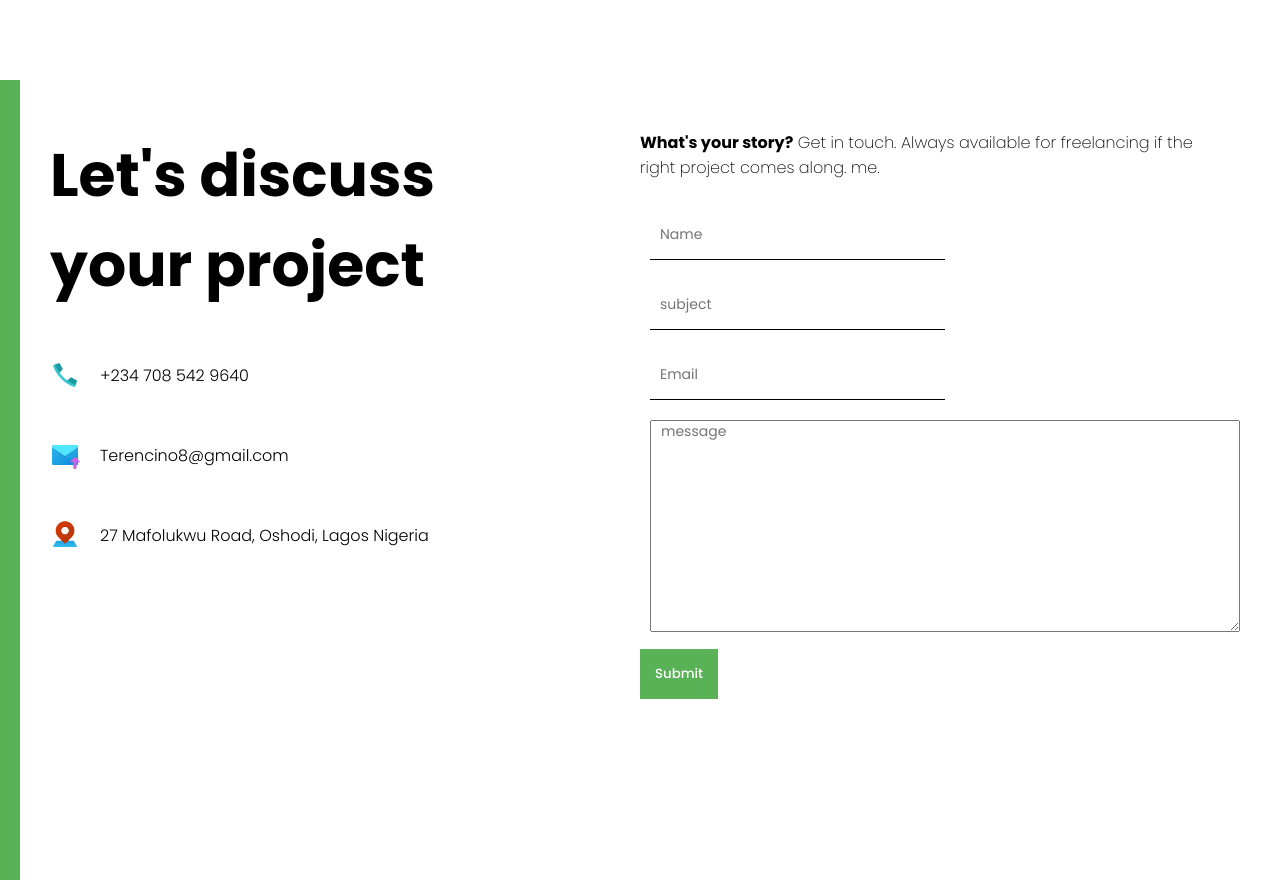
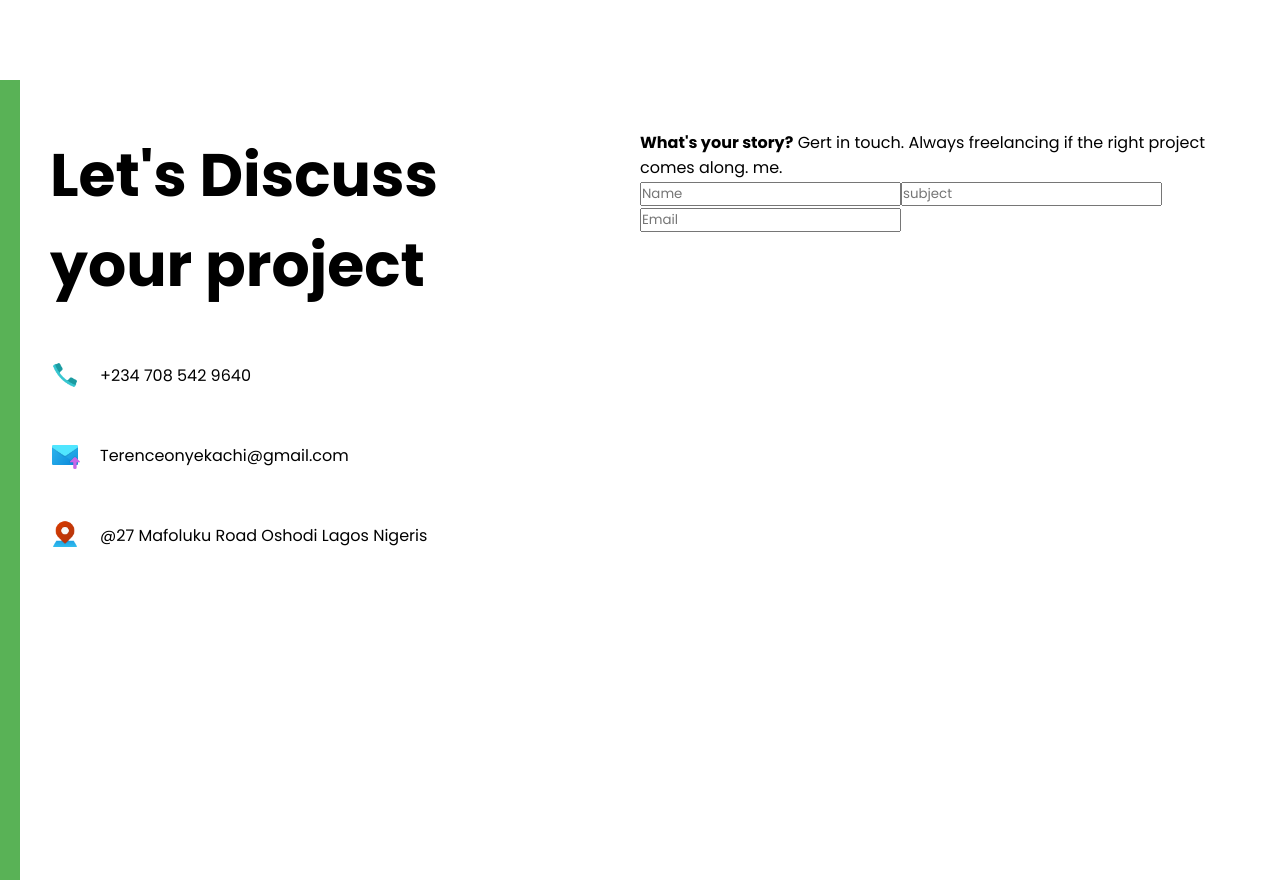
Before and after one commit to Terencino8/my-portfolio, a React (Create React App) app: page / in a window 1280 px wide. Shown: the part 1520-2400 px from the top of the page. Built offline with nearby package versions, Linux system fonts and the light colour scheme.

Commit message:
Just started the form for the mailing system

```diff
--- a/src/App.js
+++ b/src/App.js
@@ -9,7 +9,7 @@ function App() {
     <div>
      <Intro/>
      <About/>
-      <Contact/>
+     <Contact/>
     </div>
   );
 }
--- a/src/components/contact/Contact.jsx
+++ b/src/components/contact/Contact.jsx
@@ -1,71 +1,57 @@
-import "./contact.css"
+import React from 'react'
+import "./Contact.css"
 import Phone from "../../img/Phone.png"
 import Email from "../../img/Mail.png"
 import Address from "../../img/Address.png"
-import { useRef } from "react";
-import emailjs from '@emailjs/browser';
 
 const Contact = () => {
-    const formRef = useRef();
-
-
-    // link mail to recive messages frm site
-    const handleSubmit =  (e)=>{
-        e.preventDefault();
-        emailjs.sendForm('service_1uxj46c', 'template_rh2umfx', formRef.current, 'bvnhNbclyb8Ka9L3c')
-        .then((result) => {
-            console.log(result.text);
-        }, (error) => {
-            console.log(error.text);
-        });
-
-    }
   return (
     <div className='c'>
         <div className="c-bg"></div>
         <div className="c-wrapper">
             <div className="c-left">
-                <h1 className="c-title">Let's discuss your project</h1>
+                <h1 className="c-title">Let's Discuss your project</h1>
                 <div className="c-info">
                     <div className="c-info-item">
+                        {/* Phone Icone */}
                         <img
                         src={Phone}
                         alt=""
-                            className="c-icon"
-                        />
+                        className="c-icon" />
                         +234 708 542 9640
                     </div>
 
                     <div className="c-info-item">
+                        {/* Mail Icon */}
                         <img
                         src={Email}
                         alt=""
-                            className="c-icon"
-                        />
-                        Terencino8@gmail.com
+                        className="c-icon" />
+                        Terenceonyekachi@gmail.com
                     </div>
 
                     <div className="c-info-item">
+                        {/* Address Icon */}
                         <img
                         src={Address}
                         alt=""
-                            className="c-icon"
-                        />
-                       27 Mafolukwu Road, Oshodi, Lagos Nigeria
+                        className="c-icon" />
+                        @27 Mafoluku Road Oshodi Lagos Nigeris
                     </div>
+
                 </div>
             </div>
             <div className="c-right">
-                <div className="c-desc">
-                    <b>What's your story?</b> Get in touch. Always available for freelancing
-                    if the right project comes along. me.
-                </div>
-                <form ref={formRef} onSubmit={handleSubmit}>
-                    <input type="text" placeholder="Name" name="user_name"/>
-                    <input type="text" placeholder="subject" name="user_subject"/>
-                    <input type="text" placeholder="Email" name="user_email"/>
-                    <textarea cols="30" rows="10" placeholder="message" name="messsage"></textarea>
-                    <button>Submit</button>
+                <p className="c-desc">
+                    <b>What's your story?</b>  Gert in touch. Always freelancing if the right project comes along. me.
+                </p>
+
+                {/* Contact form To send mail  One*/}
+                <form action="">
+                    <input type="text" placeholder="Name" name="user_name" />
+                    <input type="text" placeholder="subject" name="user_suject" />
+                    <input type="text" placeholder="Email" name="user_email" />
+
                 </form>
             </div>
         </div>
--- a/src/components/contact/contact.css
+++ b/src/components/contact/contact.css
@@ -6,27 +6,22 @@
  .c-bg{
     width: 20px;
     height: 100%;
-    background: rgb(90, 178, 87);
+    background-color: #59b256;
     position: absolute;
  }
 
  .c-wrapper{
     padding: 50px;
     display: flex;
-
  }
-
  .c-left{
     flex: 1;
  }
 
  .c-right{
     flex: 1;
-    display: flex;
-    flex-direction: column;
-    align-items: center;
-    justify-content: center;
  }
+
 
  .c-title{
     font-size: 60px;
@@ -37,45 +32,10 @@
     display: flex;
     align-items: center;
     margin: 50px 0px;
-    font-weight: 300;
-    width: 70%;
  }
+
  .c-icon{
     width: 30px;
     height: 30px;
     margin-right: 20px;
-
  }
-.c-desc{
-    font-weight: 200;
-}
-
-form{
-    margin-top: 20px;
-}
-
-input{
-    width: 50%;
-    height: 50px;
-    border: none;
-    border-bottom: 1px solid black;
-    margin: 10px;
-    font-size: 14px;
-    padding-left: 10px;
-}
-
-textarea{
-    width: 100%;
-    margin: 10px;
-    font-size: 14px;
-    padding-left: 10px;
-}
-
-button{
-    border: none;
-    padding: 15px;
-    background-color: #59b256;
-    color: white;
-    font-weight: 500;
-    cursor: pointer;
-}
--- a/src/components/intro/intro.css
+++ b/src/components/intro/intro.css
@@ -139,7 +139,7 @@
 
 @keyframes do {
     100%{
-        transform: scale(1.5);
+        transform: scale(2.5);
         opacity: 0;
     }
 }
```
Lines whose indentation alone changed are shown as unchanged.
